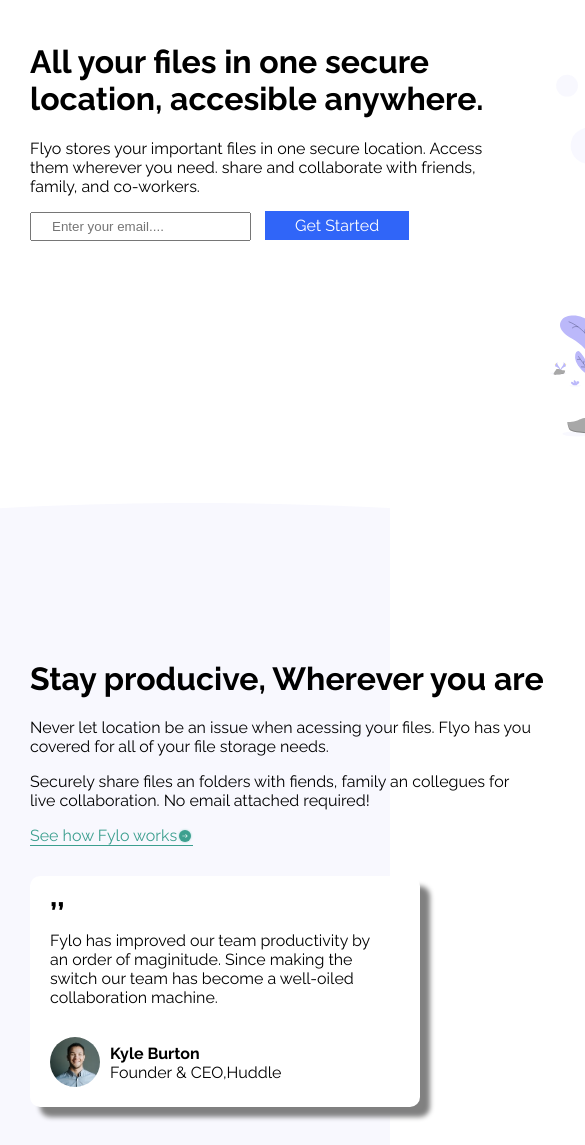
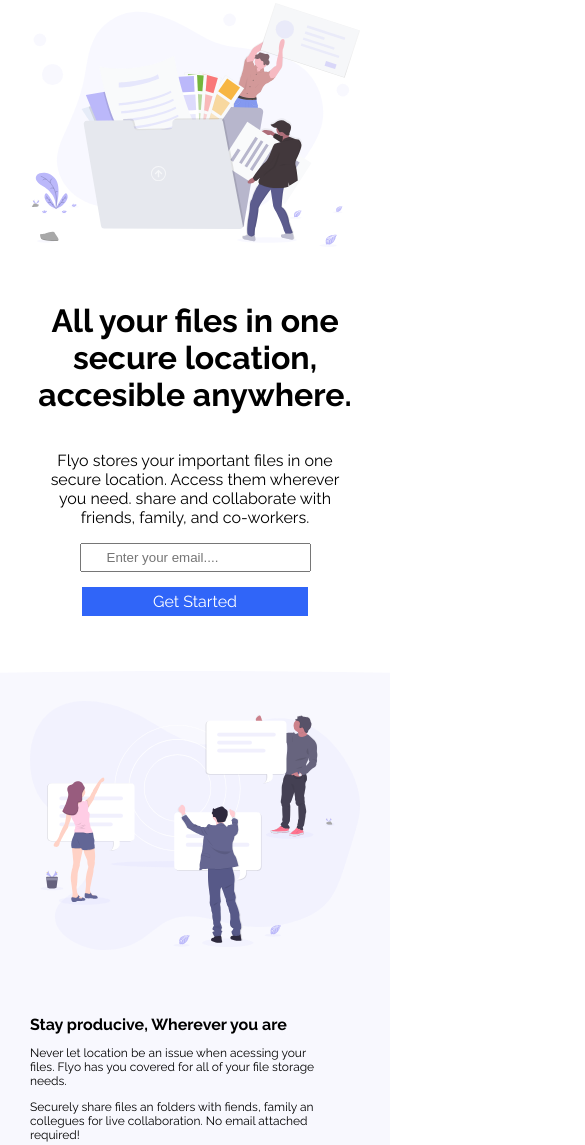
Before and after one commit to RRonniecool/fontend-mentor_flyo-landing-page-code, a plain HTML site: page index.html in a window 390 px wide. Shown: the part 101-1246 px from the top of the page, 585 px wide, since content can reach past the window. Drawn offline with Linux system fonts and the light colour scheme.

Commit message:
media queries updated

```diff
--- a/app.css
+++ b/app.css
@@ -24,11 +24,15 @@ div a{
 }
 
 .hero{
-    display: grid;
-    grid-template-columns: 490px 570px;
+    display: flex;
     width: 100%;
     margin-top: 50px;
     gap: 30px;
+}
+
+.hero_first{
+    flex: 1;
+    max-width: 490px;
 }
 
 .hero_first input{
@@ -39,12 +43,14 @@ div a{
     background-color: hsl(224, 93%, 58%);
     padding: 5px 30px;
     color: white;
-    margin-left: 10px;
+    /* margin-left: 10px; */
 }
 
 .hero_second img{
+    flex: 1;
     width: 100%;
     max-width: 570px;
+    text-align: right;
 }
 
 .productive_text{
@@ -52,15 +58,21 @@ div a{
     background-position: center;
     background-repeat: no-repeat;
     background-size: cover;
-    display: grid;
-    grid-template-columns: 600px 500px;
+    display: flex;
     gap: 50px;
     margin-top: 55px;
 }
 
-.slide_one,.slide_two{
+.slide_one{
+    max-width: 600px;
     margin: 135px 30px;
 }
+
+.slide_two{
+    max-width: 500px;
+    margin: 135px 30px;
+}
+
 
 .slide_one p{
     max-width: 505px;
@@ -124,8 +136,7 @@ div a{
 
 .access_text{
     background-color:hsl(238, 22%, 44%);
-    display: grid;
-    grid-template-columns: 445px 300px;
+    display: flex;
     margin: 0px;
     padding: 50px 30px;
     gap: 150px;
@@ -133,10 +144,15 @@ div a{
 
 .access_one{
     color: white;
+    max-width: 445px;
 }
 
 .access_one h3{
     margin-top: 0px;
+}
+
+.access_two{
+    max-width: 300px;
 }
 
 .access_two input{
@@ -211,3 +227,151 @@ footer{
     justify-content: center;
     text-decoration: none;
   }
+
+  @media (max-width: 650px){
+    header{
+      justify-content: space-between;
+    }
+
+    header div img{
+        max-width: 100px;
+    }
+
+    header > div:nth-of-type(2){
+    display: flex;
+    gap: 10px;
+    }
+
+    .hero{
+        flex-direction: column;
+    }
+
+    .hero_first{
+        display: flex;
+        text-align: center;
+        justify-content: center;
+        align-items: center;
+        flex-direction: column;
+        max-width: 400px;
+    }
+
+    .hero_first > p{
+        width: 300px;
+    }
+
+    .hero_first input{
+        padding: 5px 25px;
+    }
+
+    .hero_first label{
+        padding: 5px 71px;
+        margin-top: 15px;
+    }
+
+    .hero_second{
+        order: -1;
+        text-align: center;
+    }
+
+    .hero_second img{
+        max-width: 400px;
+    }
+
+    .productive_text{
+        background-image: url(images/bg-curve-desktop.svg);
+        background-position: center;
+        background-repeat: no-repeat;
+        background-size: cover;
+        flex-direction: column;
+    }
+
+    .slide_two{
+        order: -1;
+        text-align: center;
+        margin-top: 30px;
+        margin-bottom: 0;
+    }
+
+    .slide_one{
+        margin-top: 1px;
+        margin-bottom: 20px;
+    }
+
+    .slide_one p{
+        max-width: 300px;
+        font-size: 12px;
+    }
+
+    .slide_one h1{
+        max-width: 400px;
+        font-size: 1rem;
+    }
+
+    .underscore{
+        max-width: 250px;
+        box-shadow: none;
+    }
+
+    .underscore div img{
+        border-radius: 50%;
+        width: 30px;
+        height: 30px;
+    }
+
+    .profile_text{
+        margin-top: 2px;
+        width: 200px;
+    }
+
+    .profile_text h4{
+        margin: 0px;
+        font-size: 12px;
+    }
+
+    .profile_text span{
+        margin-top: -1px;
+        font-size: 10px;
+    }
+
+    .access_text{
+        flex-direction: column;
+        gap: 20px;
+        text-align: center;
+    }
+
+    .access_one p{
+        font-size: 15px;
+    }
+
+    .access_two input{
+        padding: 5px 30px;
+    }
+
+    .access_two button{
+        padding: 8px 55px;
+    }
+
+    .footer_links{
+        display: flex;
+        flex-direction: column;
+        padding-top: 20px;
+        gap: 30px;
+    }
+
+    .fourth_link{
+        display: flex;
+        gap: 10px;
+        align-items: center;
+        justify-content: center;
+    }
+
+
+
+
+
+
+
+
+
+
+  }
```
